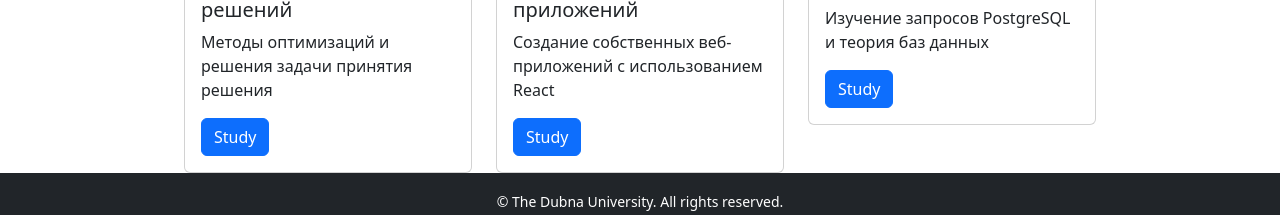
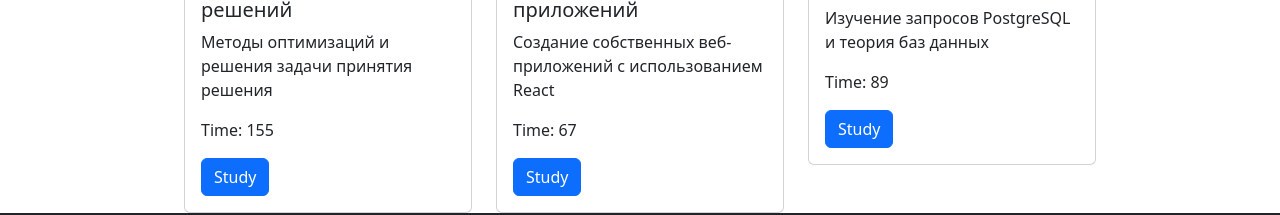
Before and after one commit to Rhapsodicmajor/reactapp, a React (Create React App) app in the folder react-start/: page / in a window 1280 px wide. Shown: the part 1193-1408 px from the top of the page. Built offline with nearby package versions, Linux system fonts and the light colour scheme.

Commit message:
setup data

```diff
--- a/react-start/src/components/Course.jsx
+++ b/react-start/src/components/Course.jsx
@@ -8,6 +8,7 @@ const Course = ({ course }) => {
       <Card.Body>
         <Card.Title>{course.title}</Card.Title>
         <Card.Text>{course.description}</Card.Text>
+        <Card.Text>Time: {course.hours}</Card.Text>
         <Button variant="primary">Study</Button>
       </Card.Body>
     </Card>
--- a/react-start/src/components/CourseList.jsx
+++ b/react-start/src/components/CourseList.jsx
@@ -7,7 +7,7 @@ import './CourseList.scss';
 function CourseList() {
   const courseArray = Object.entries(courseData).map(([key, value]) => ({ ...value, key }));
   return (
-    <Row className="g-4 CourseList__container">
+    <Row className="g-4 CourseList__cards-center">
       {courseArray.map((course) => (
         <div key={course.key} className="col-auto">
           <Course course={course} />
--- a/react-start/src/components/CourseList.scss
+++ b/react-start/src/components/CourseList.scss
@@ -1,5 +1,5 @@
 .CourseList {
-    &__container {
+    &__cards-center {
         display: flex;
         justify-content: center;
         flex-wrap: wrap;
```
